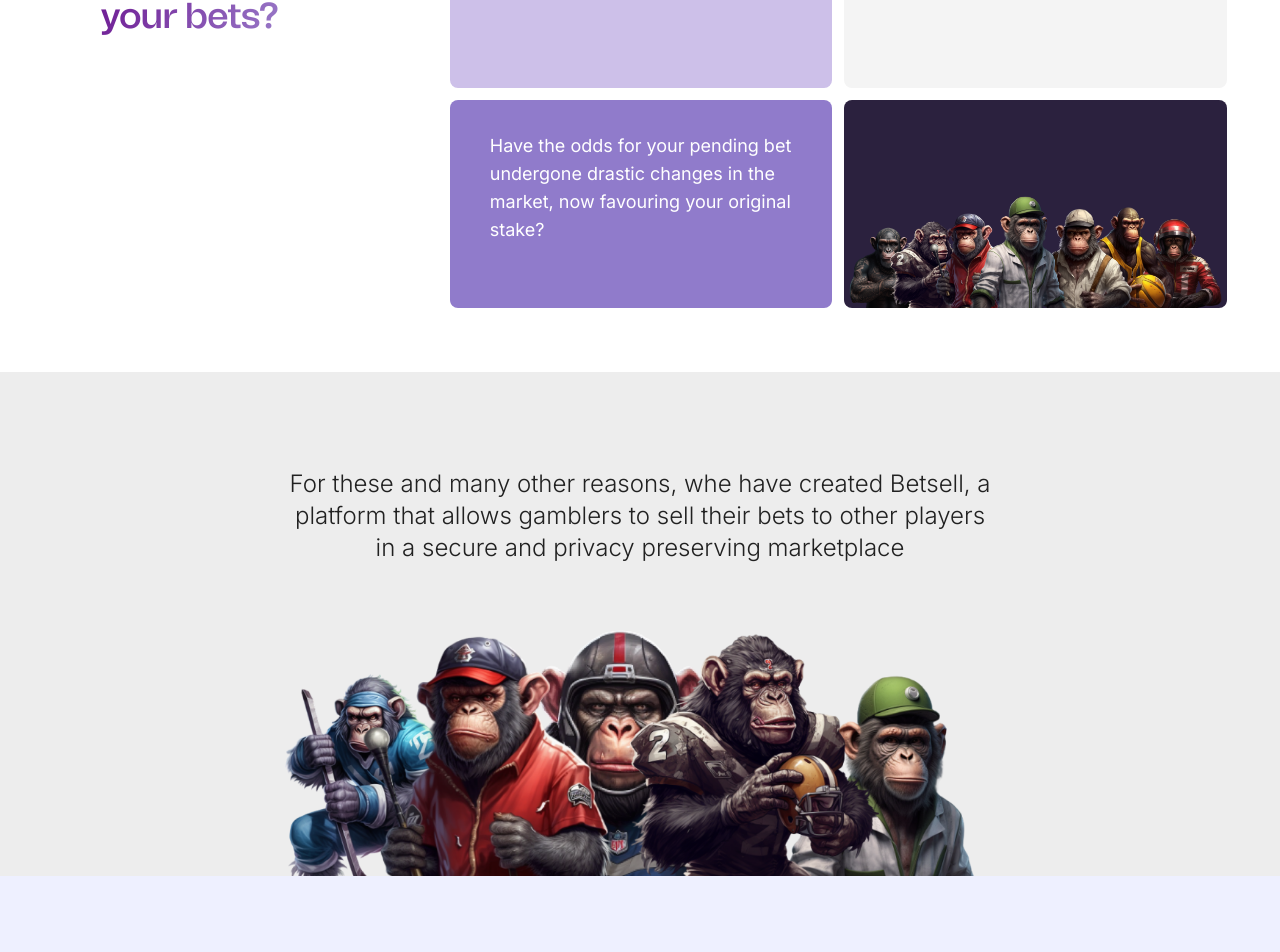
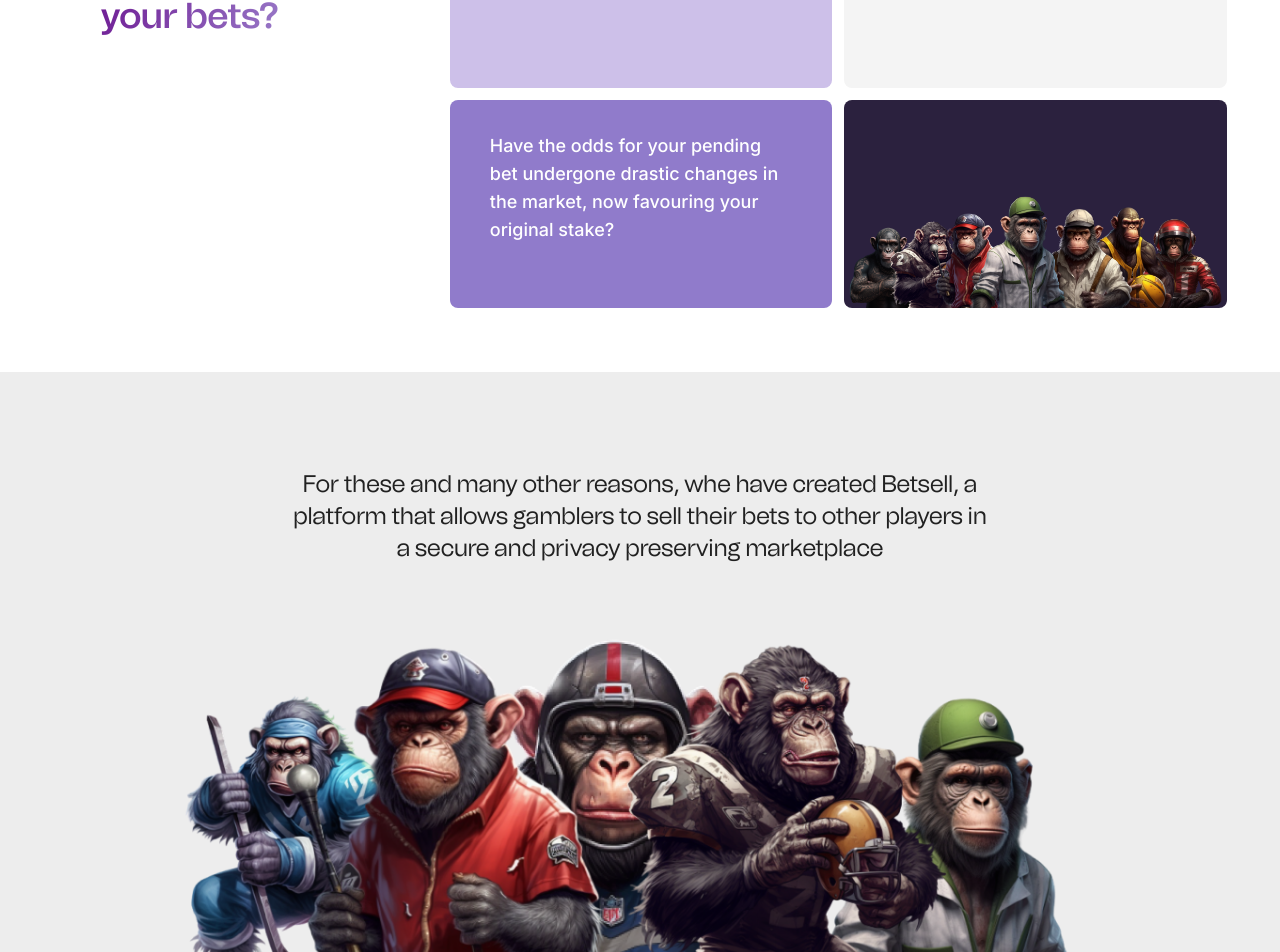
Before and after one commit to gitguti/bug-free-spoon, a Next.js app: page /about in a window 1280 px wide. Shown: the part 460-1412 px from the top of the page. Built offline with nearby package versions, Linux system fonts and the light colour scheme.

Commit message:
update section 2 about us

```diff
--- a/src/app/components/about/Section2.jsx
+++ b/src/app/components/about/Section2.jsx
@@ -3,10 +3,10 @@ import Image from 'next/image';
 const Section2 = () => {
     return (
         <>
-            <div className='bg-dirty-grey pt-24 4xl:pt-48 text-center flex flex-col justify-center mx-auto space-between gap-8'>
-                <div className=' mx-auto px-8 text-base md:text-2xl font-light text-new-black md:max-w-screen-md'> <p>For these and many other reasons, whe have created Betsell, a platform that allows gamblers to sell their bets to other players in a secure and privacy preserving marketplace</p>
+            <div className='bg-dirty-grey pt-16 md:pt-20 lg:pt-24 3xl:pt-36 3xl:pt-64 text-center flex flex-col justify-center mx-auto space-between gap-8'>
+                <div className='font-tomato mx-auto px-8 text-base md:text-2xl 3xl:text-3xl 4xl:text-4xl font-light text-new-black md:max-w-screen-md 2xl:max-w-screen-lg'> <p>For these and many other reasons, whe have created Betsell, a platform that allows gamblers to sell their bets to other players in a secure and privacy preserving marketplace</p>
                 </div>
-                <div className='lg:max-w-mxl mx-auto'>      <Image src="/about.png" width={800} height={300} /></div>
+                <div className='md:max-w-xl lg:max-w-5xl 4xl:max-w-screen-2xl mx-auto'>      <Image src="/about.png" width={1600} height={300} /></div>
             </div>
         </>
     )
--- a/src/app/components/about/faqs.jsx
+++ b/src/app/components/about/faqs.jsx
@@ -15,7 +15,7 @@ const Faqs = ({ question, image, backgroundColor, isDarkBackground }) => {
         onMouseLeave={() => setIsHovered(false)}
       >
         <div>
-          <p className={`text-lg 4xl:text-2xl ${textColorClass}`}>{question}</p>
+          <p className={`text-lg font-medium 4xl:text-2xl ${textColorClass}`}>{question}</p>
         </div>
         <div className='absolute bottom-0 right-4 w-2/5 lg:w-2/5'>
           <Image
```
